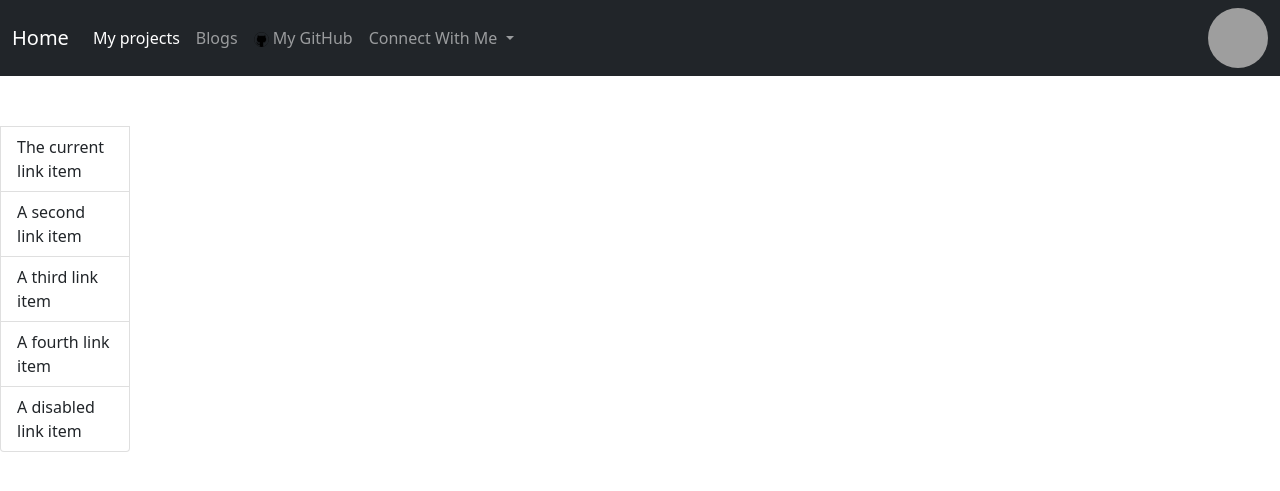
After one commit to imAdityaSharma/MyPortfolioSite, a Django app: page /blogs in a window 1280 px wide. The commit adds this page. Shown: the top 491 px of the page. Run offline with Django 3.2, Linux system fonts and the light colour scheme; grey boxes are pictures that could not be loaded.

Commit message:
blogs added

```diff
--- a/portfolio/myWebpage/urls.py
+++ b/portfolio/myWebpage/urls.py
@@ -5,5 +5,6 @@ from myWebpage import  views
 urlpatterns = [
     path('admin/', admin.site.urls),
 
-    path('',views.index,name="home")
+    path('',views.index,name="home"),
+    path('blogs',views.blogs,name="blogs")
 ]
--- a/portfolio/myWebpage/views.py
+++ b/portfolio/myWebpage/views.py
@@ -7,3 +7,5 @@ def index(request):
     }
 
     return render(request,'base.html',context)
+def blogs(request):
+    return render(request,'blogs.html')
--- a/portfolio/templates/base.html
+++ b/portfolio/templates/base.html
@@ -8,7 +8,7 @@
     <!-- Bootstrap CSS -->
     <link href="https://cdn.jsdelivr.net/npm/bootstrap@5.0.1/dist/css/bootstrap.min.css" rel="stylesheet" integrity="sha384-+0n0xVW2eSR5OomGNYDnhzAbDsOXxcvSN1TPprVMTNDbiYZCxYbOOl7+AMvyTG2x" crossorigin="anonymous">
 
-    <title>{% block title%}{{context}}{% endblock title %} </title>
+    <title>{% block title%}Aditya sharma{% endblock title %} </title>
   </head>
   <body>
      <nav class="navbar navbar-expand-lg navbar-dark bg-dark">
@@ -23,7 +23,7 @@
                     <a class="nav-link active" aria-current="page" href="#">My projects</a>
                 </li>
                 <li class="nav-item">
-                    <a class="nav-link" href="#">About me</a>
+                    <a class="nav-link" href="/blogs">Blogs</a>
                 </li>
                 <li class="nav-item">
                     <a class="nav-link" href="https://github.com/imAdityaSharma" target=_blank rel="noreferrer noopener"><img src="/static/github.png" width="15" height="15"class="img-icon" alt="...">  My GitHub </a>
@@ -43,7 +43,7 @@
         </div>
         <div class="image">
             <style>
-                img {  border-radius: 45%; }
+                img {  border-radius: 50%; }
             </style>
             <img src="/static/profile.jpg" width="60" height="60" alt="..." >
         </div>
@@ -53,7 +53,9 @@
 
 <!-- -------------------------------------------------------------------------------------------------------------------------------------------------- -->
 
-      {%block body%} {%endblock body%}
+      {%block body%}
+
+      {%endblock body%}
     <!-- Optional JavaScript; choose one of the two! -->
 
     <!-- Option 1: Bootstrap Bundle with Popper -->
--- /dev/null
+++ b/portfolio/templates/blogs.html
@@ -0,0 +1,29 @@
+{% extends 'base.html' %}
+<!DOCTYPE html>
+<html lang="en">
+<head>
+    <meta charset="UTF-8">
+    <meta http-equiv="X-UA-Compatible" content="IE=edge">
+    <meta name="viewport" content="width=device-width, initial-scale=1.0">
+    <title>Blogs</title>
+</head>
+<body>
+    {% block body %}
+    <div2 class="list-group" px=20>
+        <style>
+            div2 {
+              padding-top: 50px;
+              padding-right: 1150px;
+              padding-left: 20px;
+            }
+            </style>
+        <a href="#" class="list-group-item list-group-item-action ">The current link item</a>
+        <a href="#" class="list-group-item list-group-item-action ">A second link item</a>
+        <a href="#" class="list-group-item list-group-item-action ">A third link item</a>
+        <a href="#" class="list-group-item list-group-item-action ">A fourth link item</a>
+        <a href="#" class="list-group-item list-group-item-action ">A disabled link item</a>
+      </div2>
+    {% endblock body %}
+
+</body>
+</html>
```
